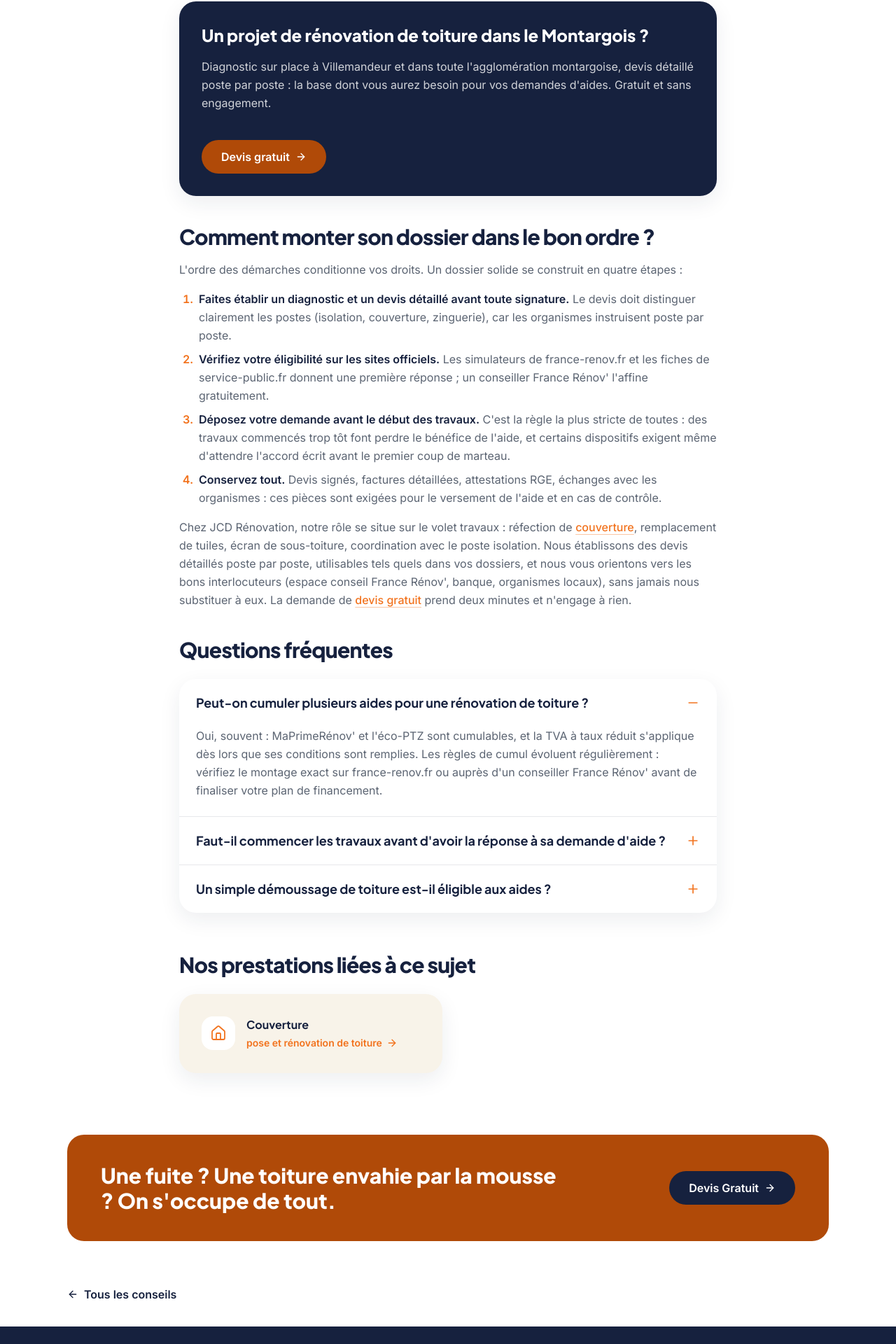
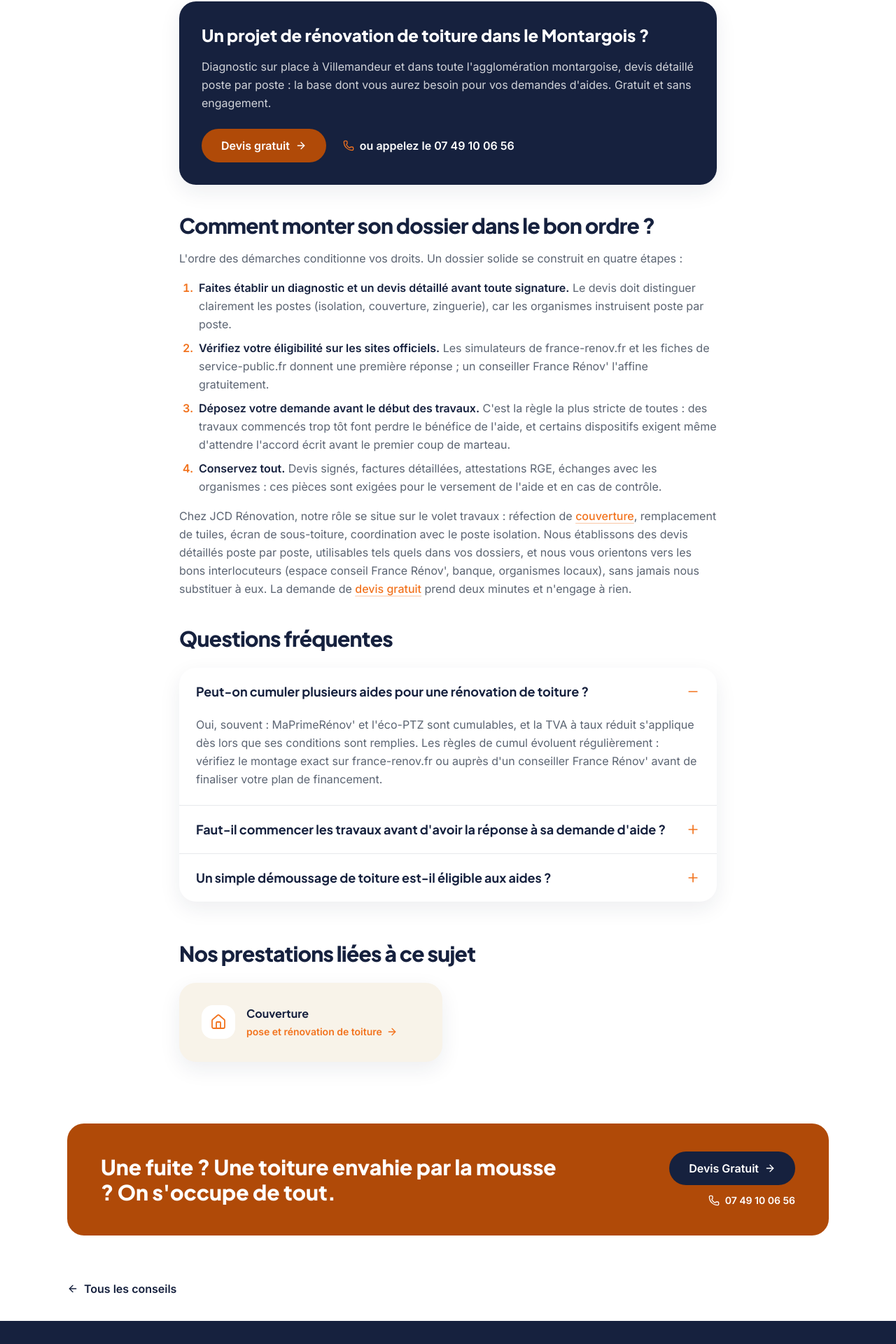
Before and after one commit to ELMDigitalAgency/jcd-renov, a Next.js app: page /blog/aides-renovation-toiture-2026 in a window 1280 px wide. Shown: the part 3449-5369 px from the top of the page at 70% size. Built offline with nearby package versions, Linux system fonts and the light colour scheme; no server answers.

Commit message:
A70311:32 AM204-38AMve: {7/23/2026, 11:32 AMile_nAM32e}

```diff
--- a/src/app/layout.tsx
+++ b/src/app/layout.tsx
@@ -5,6 +5,7 @@ import { ConsentBanner } from "@/components/consent/ConsentBanner";
 import { GoogleAnalytics } from "@/components/consent/GoogleAnalytics";
 import { Footer } from "@/components/layout/Footer";
 import { Header } from "@/components/layout/Header";
+import { MobileCallBar } from "@/components/layout/MobileCallBar";
 import { JsonLd } from "@/components/ui/JsonLd";
 import { SkipLink } from "@/components/ui/SkipLink";
 import { roofingContractorSchema } from "@/lib/schema";
@@ -44,6 +45,8 @@ export default function RootLayout({
         <Header />
         <main id="contenu">{children}</main>
         <Footer />
+        {/* Mobile : appel ou devis toujours à portée de pouce */}
+        <MobileCallBar />
         {/* RGPD : rien ne se charge sans NEXT_PUBLIC_GA_ID + consentement */}
         <ConsentBanner />
         <GoogleAnalytics />
--- a/src/components/blog/mdx/CtaEncart.tsx
+++ b/src/components/blog/mdx/CtaEncart.tsx
@@ -1,5 +1,8 @@
+import { Phone } from "lucide-react";
+
 import { ButtonLink } from "@/components/ui/ButtonLink";
 import { Card } from "@/components/ui/Card";
+import { siteConfig } from "@/site.config";
 
 type CtaEncartProps = {
   title?: string;
@@ -8,8 +11,8 @@ type CtaEncartProps = {
 
 /**
  * Encart CTA inséré dans le corps des articles MDX :
- * `<CtaEncart title="…">texte…</CtaEncart>`. Carte marine + bouton orange
- * vers /devis-gratuit (conversion au cœur de la lecture, sans popup).
+ * `<CtaEncart title="…">texte…</CtaEncart>`. Carte marine, bouton devis ET
+ * numéro cliquable : le trafic SEO du blog doit se transformer en appels.
  */
 export function CtaEncart({
   title = "Besoin de l'avis d'un couvreur ?",
@@ -21,9 +24,18 @@ export function CtaEncart({
       {children ? (
         <div className="mt-3 leading-relaxed text-white/80">{children}</div>
       ) : null}
-      <ButtonLink href="/devis-gratuit" variant="accent" withArrow className="mt-6">
-        Devis gratuit
-      </ButtonLink>
+      <div className="mt-6 flex flex-col items-start gap-4 sm:flex-row sm:items-center sm:gap-6">
+        <ButtonLink href="/devis-gratuit" variant="accent" withArrow>
+          Devis gratuit
+        </ButtonLink>
+        <a
+          href={siteConfig.phoneHref}
+          className="inline-flex items-center gap-2 font-semibold text-white transition-colors hover:text-primary"
+        >
+          <Phone className="size-4 text-primary" aria-hidden />
+          ou appelez le {siteConfig.phone}
+        </a>
+      </div>
     </Card>
   );
 }
--- a/src/components/layout/Header.tsx
+++ b/src/components/layout/Header.tsx
@@ -119,10 +119,18 @@ export function Header() {
           </Link>
         </div>
 
-        {/* Burger mobile */}
+        {/* Mobile : appel direct + burger */}
+        <div className="flex items-center gap-1 lg:hidden">
+          <a
+            href={siteConfig.phoneHref}
+            aria-label={`Appeler JCD Rénovation au ${siteConfig.phone}`}
+            className="inline-flex size-10 items-center justify-center rounded-full bg-primary-ink text-white"
+          >
+            <Phone className="size-5" aria-hidden />
+          </a>
           <button
             type="button"
-          className="inline-flex size-10 items-center justify-center rounded-full text-navy lg:hidden"
+            className="inline-flex size-10 items-center justify-center rounded-full text-navy"
             aria-expanded={mobileOpen}
             aria-controls="menu-mobile"
             aria-label={mobileOpen ? "Fermer le menu" : "Ouvrir le menu"}
@@ -130,6 +138,7 @@ export function Header() {
           >
             {mobileOpen ? <X className="size-6" aria-hidden /> : <Menu className="size-6" aria-hidden />}
           </button>
+        </div>
       </div>
 
       {/* Panneau mobile */}
--- /dev/null
+++ b/src/components/layout/MobileCallBar.tsx
@@ -0,0 +1,35 @@
+import { Phone } from "lucide-react";
+import Link from "next/link";
+
+import { siteConfig } from "@/site.config";
+
+/**
+ * Barre d'action fixe en bas d'écran sur mobile, présente sur TOUT le site :
+ * un appel ou une demande de devis reste toujours à un pouce du visiteur.
+ * C'est le premier levier de conversion d'un artisan local (click-to-call).
+ */
+export function MobileCallBar() {
+  return (
+    <>
+      {/* Cale : évite que la barre fixe masque le bas du footer */}
+      <div aria-hidden className="h-16 lg:hidden" />
+      <div className="fixed inset-x-0 bottom-0 z-[80] border-t border-navy/10 bg-white/95 backdrop-blur lg:hidden">
+        <div className="mx-auto grid max-w-6xl grid-cols-2 gap-2 p-2.5">
+          <a
+            href={siteConfig.phoneHref}
+            className="inline-flex items-center justify-center gap-2 rounded-full bg-primary-ink px-4 py-3 text-sm font-bold text-white"
+          >
+            <Phone className="size-4" aria-hidden />
+            Appeler
+          </a>
+          <Link
+            href="/devis-gratuit"
+            className="inline-flex items-center justify-center rounded-full bg-navy px-4 py-3 text-sm font-bold text-white"
+          >
+            Devis gratuit
+          </Link>
+        </div>
+      </div>
+    </>
+  );
+}
--- a/src/components/sections/CtaBanner.tsx
+++ b/src/components/sections/CtaBanner.tsx
@@ -1,5 +1,8 @@
+import { Phone } from "lucide-react";
+
 import { ButtonLink } from "@/components/ui/ButtonLink";
 import { Container } from "@/components/ui/Container";
+import { siteConfig } from "@/site.config";
 
 type CtaBannerProps = {
   title?: string;
@@ -21,9 +24,18 @@ export function CtaBanner({
           <p className="font-heading max-w-2xl text-2xl font-extrabold text-white sm:text-3xl">
             {title}
           </p>
-          <ButtonLink href="/devis-gratuit" variant="primary" withArrow className="shrink-0">
-            {buttonLabel}
-          </ButtonLink>
+          <div className="flex shrink-0 flex-col items-start gap-3 lg:items-end">
+            <ButtonLink href="/devis-gratuit" variant="primary" withArrow>
+              {buttonLabel}
+            </ButtonLink>
+            <a
+              href={siteConfig.phoneHref}
+              className="inline-flex items-center gap-2 text-sm font-bold text-white transition-opacity hover:opacity-80"
+            >
+              <Phone className="size-4" aria-hidden />
+              {siteConfig.phone}
+            </a>
+          </div>
         </div>
       </Container>
     </section>
--- a/src/lib/schema.ts
+++ b/src/lib/schema.ts
@@ -39,6 +39,13 @@ export function roofingContractorSchema(): WithContext<RoofingContractor> {
       "@type": "City" as const,
       name: city,
     })),
+    contactPoint: {
+      "@type": "ContactPoint",
+      telephone: siteConfig.phoneInternational,
+      contactType: "customer service",
+      availableLanguage: "French",
+      areaServed: "FR",
+    },
     priceRange: "€€",
     image: `${siteConfig.url}/images/logo-jcd-renovation.png`,
   };
```
Lines whose indentation alone changed are shown as unchanged.
